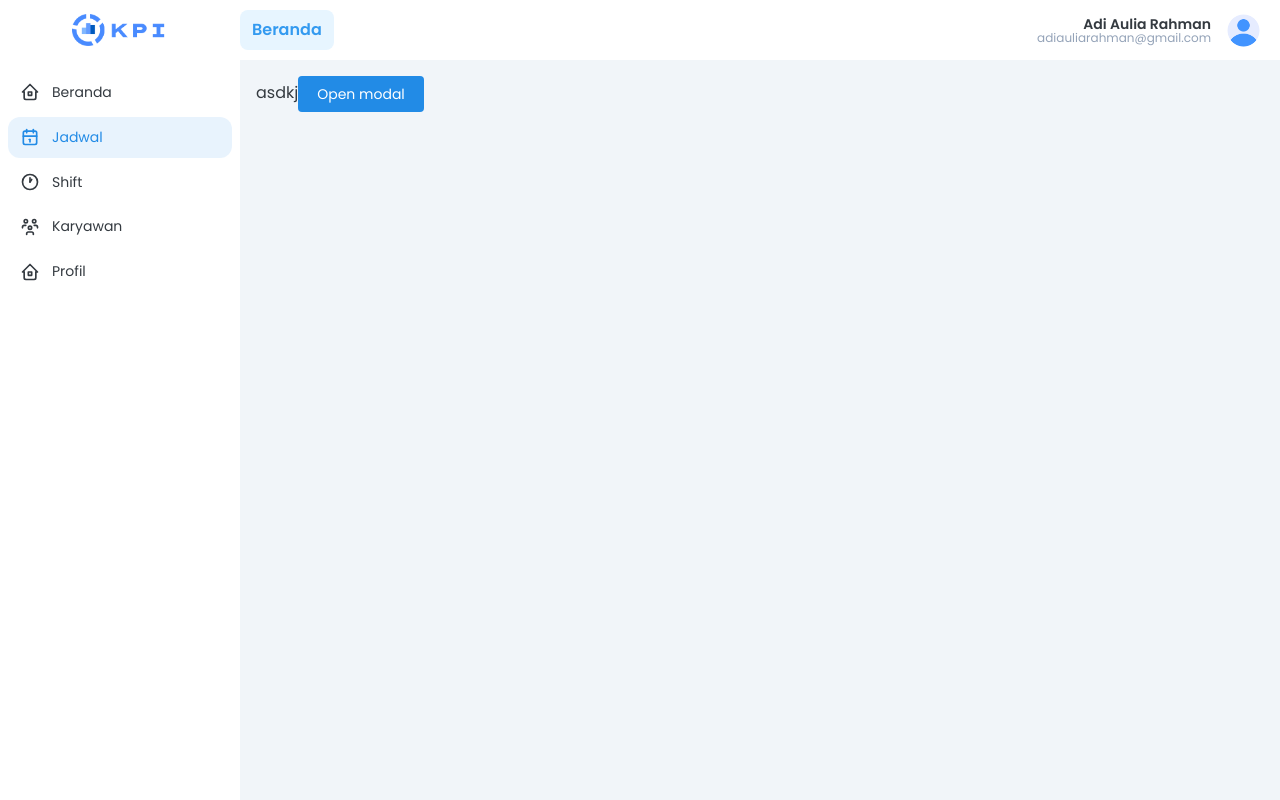
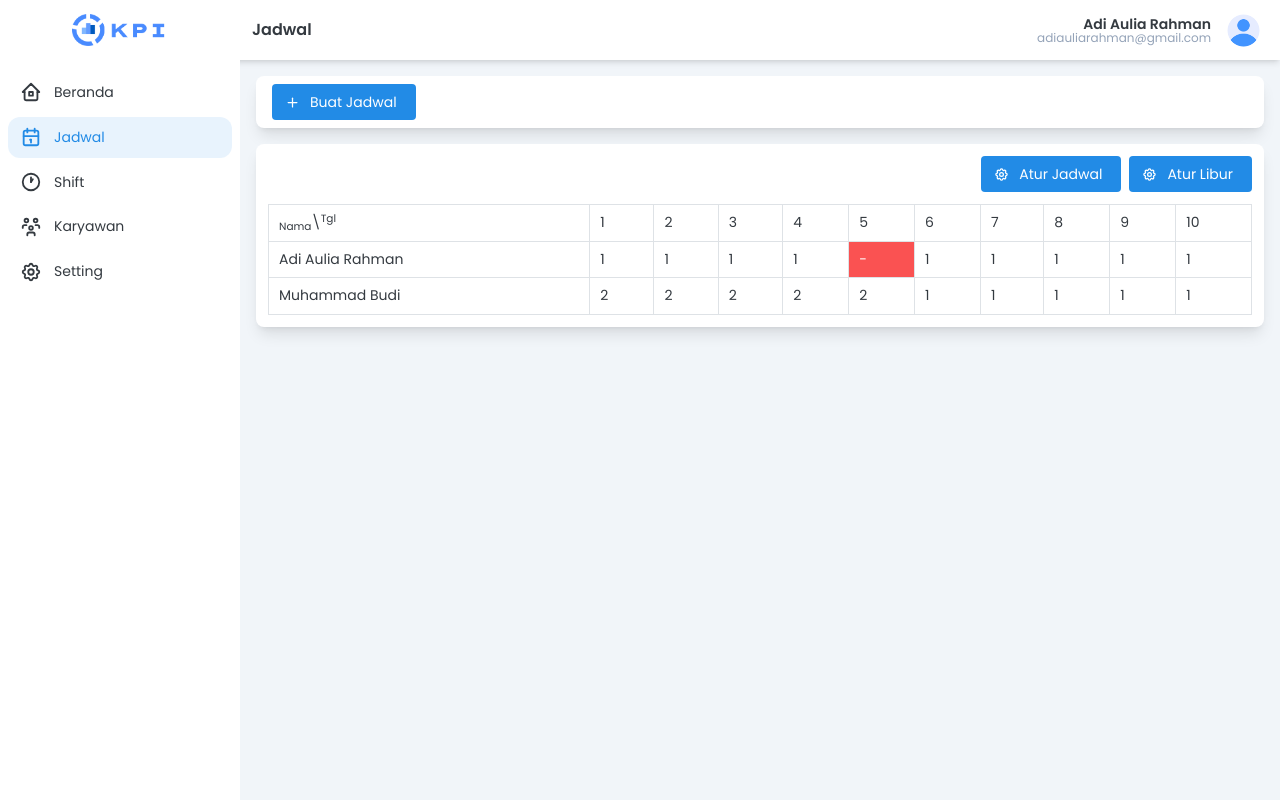
Before and after one commit to adiarhmn/react-kpi-frontend, a React (Vite) app: page /schedule in a window 1280 px wide. Built offline with nearby package versions, Linux system fonts and the light colour scheme; no server answers.

Commit message:
Create page Schedule Admin, adn Create page CreateScheduleAdmin

```diff
--- a/src/admin_features/misc/pages/DashboardAdmin.tsx
+++ b/src/admin_features/misc/pages/DashboardAdmin.tsx
@@ -1,7 +1,20 @@
-import { Link } from "react-router-dom";
+import { Link } from 'react-router-dom';
 
 export const DashboardAdmin: React.FC = () => {
-  return <main>Testing
-    <Link to="/admin-shift">J</Link>
-  </main>;
+  return (
+    <main>
+      {/* Rekap Absensi Hari ini */}
+      <div className="grid grid-cols-2 gap-2">
+        <section className="bg-white shadow-lg p-3 rounded-lg">Rekap Absensi Hari ini</section>
+        <section className="bg-white shadow-lg p-3 rounded-lg">
+          <span className="font-bold">Jumlah Karyawan</span>
+          <div className="grid grid-cols-3">
+            <div>Total 299</div>
+            <div>Pria 299</div>
+            <div>Wanita 299</div>
+          </div>
+        </section>
+      </div>
+    </main>
+  );
 };
--- a/src/admin_features/schedule/ScheduleAdmin.tsx
+++ /dev/null
@@ -1,16 +0,0 @@
-import { Button, Modal } from '@mantine/core';
-import { useDisclosure } from '@mantine/hooks';
-
-export const ScheduleAdmin: React.FC = () => {
-  const [opened, { open, close }] = useDisclosure(false);
-  return (
-    <main>
-      asdkj
-      <Modal opened={opened} onClose={close} title="Authentication">
-        {/* Modal content */}
-        asdasdg
-      </Modal>
-      <Button onClick={open}>Open modal</Button>
-    </main>
-  );
-};
--- a/src/admin_features/schedule/index.ts
+++ b/src/admin_features/schedule/index.ts
@@ -1 +1 @@
-export * from './ScheduleAdmin';
+export * from './pages';
--- /dev/null
+++ b/src/admin_features/schedule/pages/CreateScheduleAdmin.tsx
@@ -0,0 +1,37 @@
+import { ActionIcon, Group, MultiSelect } from '@mantine/core';
+import { IconChevronLeft } from '@tabler/icons-react';
+import { useNavigate } from 'react-router-dom';
+
+export const CreateSchedule: React.FC = () => {
+  const navigate = useNavigate();
+  const handleBack = () => {
+    return navigate(-1);
+  };
+
+  return (
+    <main>
+      {/* Header */}
+      <section className="bg-white p-3 px-4 rounded-lg shadow-lg mb-4">
+        <Group>
+          <ActionIcon onClick={handleBack}>
+            <IconChevronLeft size={20} />
+          </ActionIcon>
+          <h1 className="font-semibold">Tambah Jadwal</h1>
+        </Group>
+        {/* Form Tambah Jadwal */}
+        <form action="">
+          <MultiSelect
+            label="Pilih Karyawan"
+            placeholder="Pilih Karyawan"
+            data={[
+              'Adi Aulia Rahman',
+              'David Hadi Nugroho',
+              'Muhammad Iqbal',
+              'Dian Lucky Prayogi',
+            ]}
+          ></MultiSelect>
+        </form>
+      </section>
+    </main>
+  );
+};
--- /dev/null
+++ b/src/admin_features/schedule/pages/Schedule.tsx
@@ -0,0 +1,112 @@
+import { Button, Table } from '@mantine/core';
+import { IconPlus, IconSettings } from '@tabler/icons-react';
+import { useState } from 'react';
+import { useNavigate } from 'react-router-dom';
+
+const Employees = [
+  {
+    id: 1,
+    name: 'Adi Aulia Rahman',
+    schedule: [
+      { day: 1, shift: 1, free: false },
+      { day: 2, shift: 1, free: false },
+      { day: 3, shift: 1, free: false },
+      { day: 4, shift: 1, free: false },
+      { day: 5, shift: 1, free: true },
+      { day: 6, shift: 1, free: false },
+      { day: 7, shift: 1, free: false },
+      { day: 8, shift: 1, free: false },
+      { day: 9, shift: 1, free: false },
+      { day: 10, shift: 1, free: false },
+    ],
+  },
+  {
+    id: 2,
+    name: 'Muhammad Budi',
+    schedule: [
+      { day: 1, shift: 2, free: false },
+      { day: 2, shift: 2, free: false },
+      { day: 3, shift: 2, free: false },
+      { day: 4, shift: 2, free: false },
+      { day: 5, shift: 2, free: false },
+      { day: 6, shift: 1, free: false },
+      { day: 7, shift: 1, free: false },
+      { day: 8, shift: 1, free: false },
+      { day: 9, shift: 1, free: false },
+      { day: 10, shift: 1, free: false },
+    ],
+  },
+];
+
+export const Schedule: React.FC = () => {
+  const [employees, setEmployees] = useState(Employees);
+  const [FreeDays, setFreeDay] = useState(false);
+  const navigate = useNavigate();
+  return (
+    <main>
+      {/* Header */}
+      <section className="bg-white p-2 px-4 rounded-lg shadow-lg mb-4">
+        <Button onClick={() => navigate("/schedule/create")} leftSection={<IconPlus size={15} />}>
+          Buat Jadwal
+        </Button>
+      </section>
+
+      <section className="bg-white rounded-lg shadow-lg p-3">
+        <div className="mb-3 flex gap-2 justify-end">
+          <Button leftSection={<IconSettings size={15} />}> Atur Jadwal</Button>
+          <Button
+            onClick={() => {
+              setFreeDay(!FreeDays);
+            }}
+            style={{ zIndex: 9999, position: 'relative' }}
+            leftSection={<IconSettings size={15} />}
+          >
+            {FreeDays ? 'Done' : 'Atur Libur'}
+          </Button>
+        </div>
+        <div
+          className="absolute bg-black opacity-50 top-0 left-0 w-full h-screen"
+          style={{ zIndex: 999, display: FreeDays ? '' : 'none' }}
+        ></div>
+        <div className="relative bg-white" style={{ zIndex: 9999 }}>
+          <Table withColumnBorders withTableBorder>
+            <Table.Thead>
+              <Table.Tr>
+                <Table.Th>
+                  {' '}
+                  <sub>Nama</sub>\<sup>Tgl</sup>
+                </Table.Th>
+                {Array.from({ length: 10 }).map((_, index) => (
+                  <Table.Th key={index}>{index + 1}</Table.Th>
+                ))}
+              </Table.Tr>
+            </Table.Thead>
+            <Table.Tbody>
+              {Employees.map((employee, rowIndex) => (
+                <Table.Tr key={rowIndex}>
+                  <Table.Td>{employee.name}</Table.Td>
+                  {employee.schedule.map((schedule, colIndex) => (
+                    <Table.Td
+                      key={colIndex}
+                      onClick={() => {
+                        if (FreeDays) {
+                          const newEmployees = [...employees];
+                          newEmployees[rowIndex].schedule[colIndex].free =
+                            !newEmployees[rowIndex].schedule[colIndex].free;
+                          setEmployees(newEmployees);
+                        }
+                      }}
+                      className={schedule.free ? 'bg-red-600 text-white' : ''}
+                    >
+                      {schedule.free ? '-' : schedule.shift}
+                    </Table.Td>
+                  ))}
+                </Table.Tr>
+              ))}
+            </Table.Tbody>
+          </Table>
+        </div>
+      </section>
+    </main>
+  );
+};
--- /dev/null
+++ b/src/admin_features/schedule/pages/index.ts
@@ -0,0 +1,2 @@
+export * from './Schedule';
+export * from './CreateScheduleAdmin';
--- a/src/components/layout/AdminLayout.tsx
+++ b/src/components/layout/AdminLayout.tsx
@@ -14,11 +14,8 @@ import {
   IconMessageCircle,
   IconTrash,
   IconArrowsLeftRight,
-  IconChevronRight,
   IconClockHour1,
   IconUsersGroup,
-  IconChevronDown,
-  IconBurger,
 } from '@tabler/icons-react';
 import { SideNav } from '../navigation';
 
@@ -27,7 +24,7 @@ const MenuLinks = [
   { title: 'Jadwal', href: '/schedule', icon: IconCalendar },
   { title: 'Shift', href: '/shift', icon: IconClockHour1 },
   { title: 'Karyawan', href: '/employee', icon: IconUsersGroup },
-  { title: 'Profil', href: '/profile', icon: IconHome2 },
+  { title: 'Setting', href: '/profile', icon: IconSettings },
 ];
 
 export const AdminLayout: React.FC = () => {
@@ -50,7 +47,7 @@ export const AdminLayout: React.FC = () => {
         padding="md"
         withBorder={false}
       >
-        <AppShell.Header>
+        <AppShell.Header className='shadow-md'>
           <Group h="100%" justify="space-between" gap={0}>
             <Burger opened={opened} onClick={toggle} hiddenFrom="sm" size="sm" />
             <Group
@@ -66,7 +63,7 @@ export const AdminLayout: React.FC = () => {
             {/* Profile and Name Information */}
             {!isMobile && (
               <Group className="grow h-full" justify="space-between">
-                <h1 className="px-3 py-2 font-semibold text-blue-500 bg-blue-50 rounded-lg text-center">
+                <h1 className="px-3 py-2 font-semibold text-center">
                   {title}
                 </h1>
                 <Menu shadow="md" width={200}>
--- a/src/components/navigation/SideNav/SideNav.tsx
+++ b/src/components/navigation/SideNav/SideNav.tsx
@@ -1,6 +1,6 @@
 import { NavLink } from '@mantine/core';
 import { Icon } from '@tabler/icons-react';
-import { useState } from 'react';
+import { useEffect, useState } from 'react';
 import { Link, useNavigate, useLocation } from 'react-router-dom';
 
 export type SideNavProps = {
@@ -18,15 +18,22 @@ interface Props {
 export const SideNav: React.FC<Props> = ({ SideNavProps, ToggleButton, TitleSetting }) => {
   const { pathname } = useLocation();
 
+  useEffect(() => {
+    const currentNav = SideNavProps.find(nav => location.pathname.startsWith(nav.href));
+    if (currentNav) {
+      TitleSetting(currentNav.title);
+    }
+  }, [pathname]);
+
   const isActive = (path: string) => {
-    console.log(pathname);
     return pathname.startsWith(path);
   };
   const navigate = useNavigate();
   return (
     <section className="overflow-x-auto min-h-screen pt-1 bar-scroll-blue">
       <div className="p-2 flex flex-col">
-        {SideNavProps.map((SideNavProps, index) => (
+        {SideNavProps.map((SideNavProps, index) => {
+          return (
             <NavLink
               className="rounded-xl mb-1"
               key={index}
@@ -34,12 +41,12 @@ export const SideNav: React.FC<Props> = ({ SideNavProps, ToggleButton, TitleSett
               onClick={() => {
                 navigate(SideNavProps.href);
                 ToggleButton();
-              TitleSetting(SideNavProps.title);
               }}
-            leftSection={<SideNavProps.icon size={20} />}
+              leftSection={<SideNavProps.icon size={22} />}
               active={isActive(SideNavProps.href)}
             />
-        ))}
+          );
+        })}
       </div>
     </section>
   );
--- a/src/routes/AppRoutes.tsx
+++ b/src/routes/AppRoutes.tsx
@@ -1,5 +1,4 @@
-import { Route, Routes, redirect, useNavigate } from 'react-router-dom';
-
+import { Route, Routes, useNavigate } from 'react-router-dom';
 import { HomeLayout, AuthLayout, AppLayout, AdminLayout } from '@/components/layout';
 import { lazyImport } from '@/utils/lazyImport';
 import { useEffect } from 'react';
@@ -7,6 +6,8 @@ import { useEffect } from 'react';
 const { Development } = lazyImport(() => import('@/features/misc'), 'Development');
 const { NotFoundLayout } = lazyImport(() => import('@/components/layout'), 'NotFoundLayout');
 const { Login } = lazyImport(() => import('@/features/auth'), 'Login');
+
+// Employee Pages
 const { Home } = lazyImport(() => import('@/features/misc'), 'Home');
 const { Attendance } = lazyImport(() => import('@/features/attendance'), 'Attendance');
 const { Attendances } = lazyImport(() => import('@/features/employee'), 'Attendances');
@@ -18,7 +19,11 @@ const { Schedule } = lazyImport(() => import('@/features/schedule'), 'Schedule')
 
 // Admin Pages
 const { DashboardAdmin } = lazyImport(() => import('@/admin_features/misc'), 'DashboardAdmin');
-const { ScheduleAdmin } = lazyImport(() => import('@/admin_features/schedule'), 'ScheduleAdmin');
+const { Schedule: AdminSchedule } = lazyImport(
+  () => import('@/admin_features/schedule'),
+  'Schedule'
+);
+const { CreateSchedule } = lazyImport(() => import('@/admin_features/schedule'), 'CreateSchedule');
 const { ShiftAdmin } = lazyImport(() => import('@/admin_features/shift'), 'ShiftAdmin');
 
 // Data Dummy Gambaran API Untuk Development
@@ -30,19 +35,8 @@ const useAuth = () => {
   };
 };
 
-const RedirectToBeranda: React.FC = () => {
-  const navigate = useNavigate();
-  useEffect(() => {
-    navigate('/beranda');
-  }, [navigate]);
-
-  return null;
-};
-
 export const AppRoutes: React.FC = () => {
   const { creds } = useAuth();
-  const navigate = useNavigate();
-
   return (
     <Routes>
       <Route path="/" element={<AppLayout />}>
@@ -67,7 +61,8 @@ export const AppRoutes: React.FC = () => {
           <Route element={<AdminLayout />}>
             <Route index path="/" element={<RedirectToBeranda />} />
             <Route path="beranda" element={<DashboardAdmin />} />
-            <Route path="schedule" element={<ScheduleAdmin />} />
+            <Route path="schedule" element={<AdminSchedule />} />
+            <Route path="schedule/create" element={<CreateSchedule />} />
             <Route path="shift" element={<ShiftAdmin />} />
           </Route>
         )}
@@ -84,3 +79,13 @@ export const AppRoutes: React.FC = () => {
     </Routes>
   );
 };
+
+// ========================= List Function =======================
+// Function For Redireact
+const RedirectToBeranda: React.FC = () => {
+  const navigate = useNavigate();
+  useEffect(() => {
+    navigate('/beranda');
+  }, [navigate]);
+  return null;
+};
```
Lines whose indentation alone changed are shown as unchanged.
